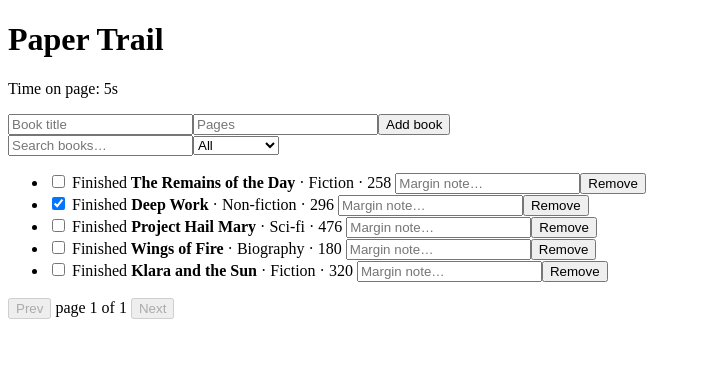
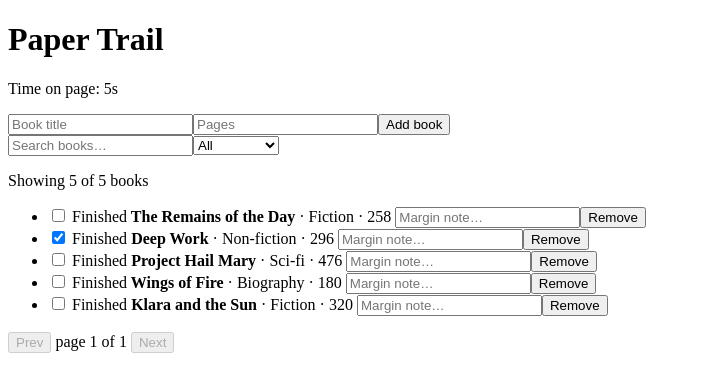
Before and after one commit to yashvardhannautiyal/Paper-trail, a React app in the folder Frontend/: page / in a window 1280 px wide. Shown: the top 392 px of the page, without its empty margins (0-701 px from the left). Built offline with nearby package versions, Linux system fonts and the light colour scheme; the HTML template or start-up script is replaced by a standard one.

Commit message:
show X of Y books feature  - finished

```diff
--- a/Frontend/src/App.jsx
+++ b/Frontend/src/App.jsx
@@ -118,11 +118,14 @@ export default function App() {
 
 
 
+  // Y - total visible books count after filter/search
+  const visible = books
+    .filter((x) => x.title.toLowerCase().includes(query.toLowerCase())) //search
+    .filter((x) => genreFilter === "All" || x.genre === genreFilter);  //filter
+    // page count
+  const pageCount = Math.max(1, Math.ceil(visible.length / PAGE_SIZE));
 
-  const visible = books
-    .filter((x) => x.title.toLowerCase().includes(query.toLowerCase()))
-    .filter((x) => genreFilter === "All" || x.genre === genreFilter);
-  const pageCount = Math.max(1, Math.ceil(visible.length / PAGE_SIZE));
+  //  X - books shown count - count shows books for per page
   const shown = visible.slice((page - 1) * PAGE_SIZE, page * PAGE_SIZE);
 
 
@@ -192,6 +195,8 @@ export default function App() {
           Server search: {serverMatches.length} match(es) for “{query}”
         </p>
       )}
+      {/* show X of Y books  */}
+      <p>Showing {shown.length} of {visible.length} books</p>
       <ul className="rows">
         {shown.map((x) => (
           <BookRow
```
